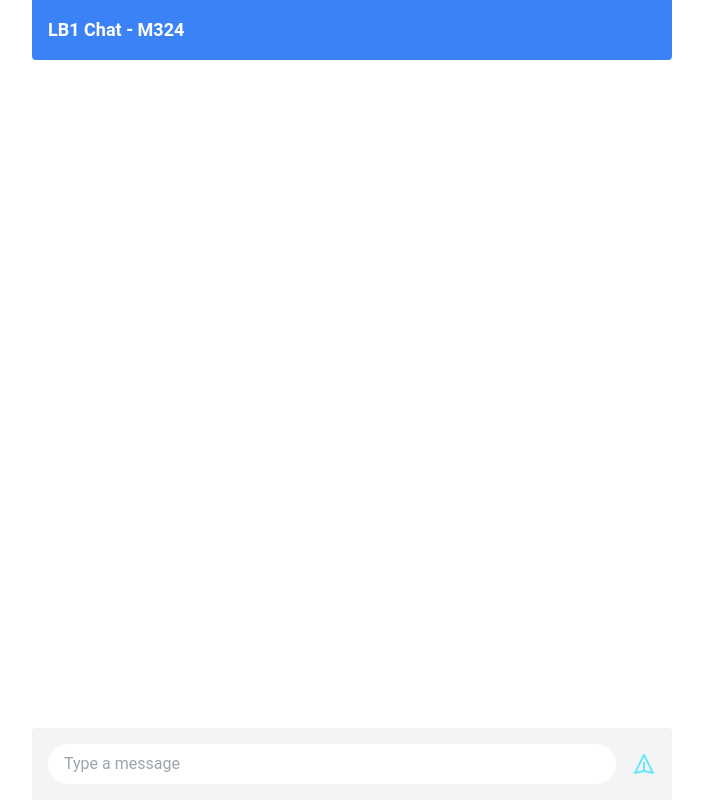
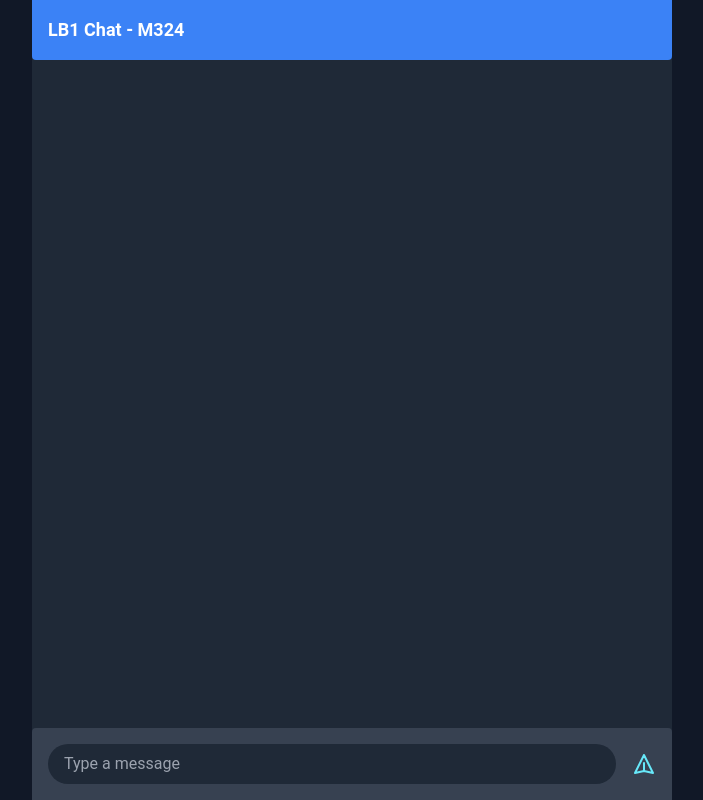
Before and after one commit to LB01-324/LB01_Semrau.J, a website: page client/index.html in a window 1280 px wide. Shown: the whole page, without its empty margins (288-991 px from the left). Drawn offline with nearby package versions, Linux system fonts and the light colour scheme; no server answers.

Commit message:
change App to "Darkmode"

```diff
--- a/client/index.html
+++ b/client/index.html
@@ -12,17 +12,17 @@
   <script src="/script.js"></script>
 </head>
 
-<body>
+<body class="bg-gray-900">
 <div class="flex justify-center w-full h-screen">
-  <div class="flex flex-col w-full h-full max-w-2xl bg-white md:w-3/4 lg:w-2/4">
-    <div class="px-4 py-4 bg-blue-500 rounded-b">
+  <div class="flex flex-col w-full h-full max-w-2xl bg-gray-800 md:w-3/4 lg:w-2/4">
+  <div class="px-4 py-4 bg-blue-500 rounded-b">
       <p class="text-lg font-bold text-white">LB1 Chat - M324</p>
     </div>
     <div class="flex flex-col justify-start flex-grow gap-4 p-4 overflow-y-auto" id="messages"></div>
-    <div class="flex items-center px-4 py-4 bg-gray-100 rounded-t">
+    <div class="flex items-center px-4 py-4 bg-gray-700 rounded-t">
       <label for="messageInput" class="flex-grow">
         <input id="messageInput" type="text" placeholder="Type a message"
-               class="w-full px-4 py-2 border-gray-200 rounded-full focus:outline-none focus:ring-2 focus:ring-cyan-300" />
+               class="w-full px-4 py-2 border-gray-600 bg-gray-800 text-white rounded-full focus:outline-none focus:ring-2 focus:ring-cyan-300" />
       </label>
       <button class="ml-4 text-cyan-300 hover:text-cyan-400 focus:outline-none" id="sendButton">
         <svg xmlns="http://www.w3.org/2000/svg" class="w-6 h-6" fill="none" viewBox="0 0 24 24" stroke="currentColor">
```
